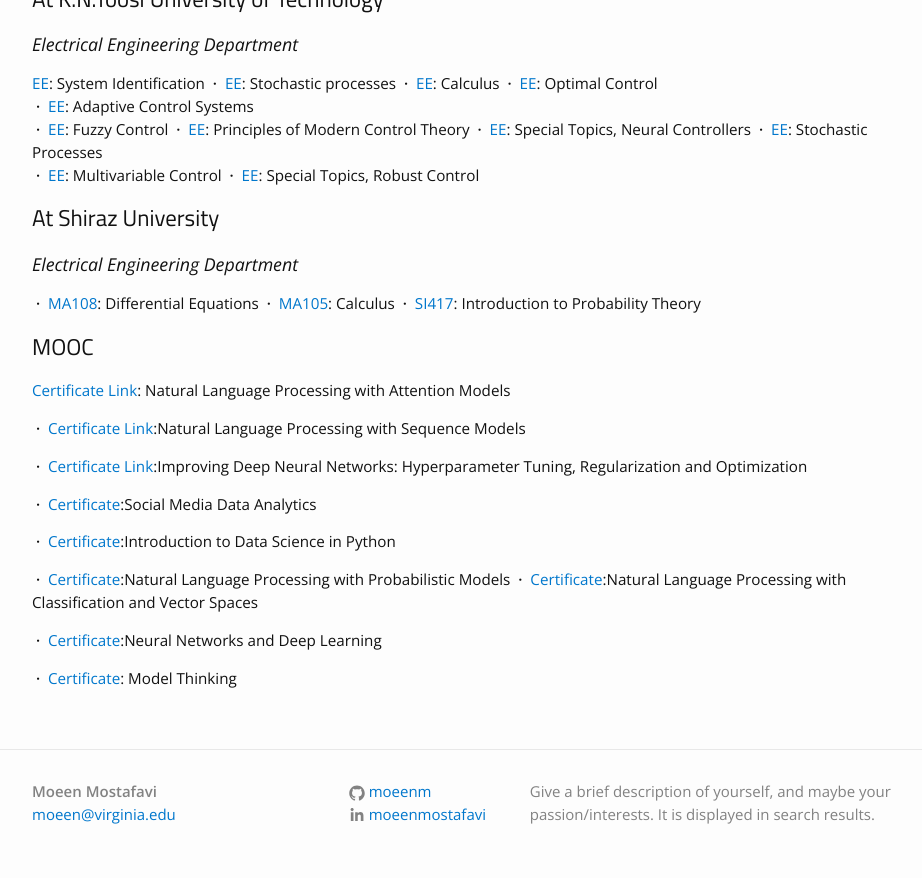
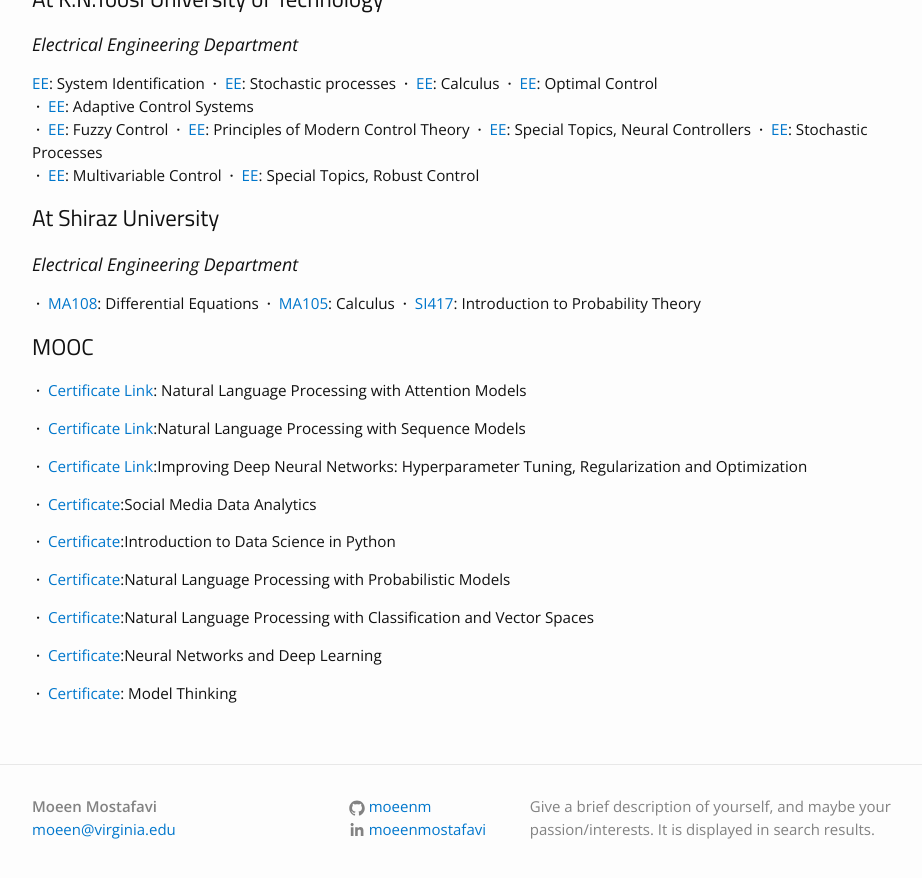
Before and after one commit to moeenm/moeenm.github.io, a Jekyll site: the page built from miscellany/courses.md, in a window 1280 px wide and 900 px high, scrolled down 583 px. Shown: the top 878 px of the window, without its empty margins (163-1085 px from the left). Built offline with Jekyll 4.4.1, drawn with Linux system fonts in a browser that asks for light colours.

```diff
--- a/miscellany/courses.md
+++ b/miscellany/courses.md
@@ -50,7 +50,7 @@ permalink: /miscellany/courses/
 <b>&nbsp;&middot;&nbsp;</b> <a href="">SI417</a>: Introduction to Probability Theory
 
 <h2>MOOC</h2>
-<a href="https://www.coursera.org/account/accomplishments/verify/KB59E7CLQA7V?utm_source=link&utm_medium=certificate&utm_content=cert_image&utm_campaign=sharing_cta&utm_product=course">Certificate Link</a>: Natural Language Processing with Attention Models
+<b>&nbsp;&middot;&nbsp;</b> <a href="https://www.coursera.org/account/accomplishments/verify/KB59E7CLQA7V?utm_source=link&utm_medium=certificate&utm_content=cert_image&utm_campaign=sharing_cta&utm_product=course">Certificate Link</a>: Natural Language Processing with Attention Models
 
 <b>&nbsp;&middot;&nbsp;</b> <a href="https://www.coursera.org/account/accomplishments/verify/US5FKT246P9E?utm_source=link&utm_medium=certificate&utm_content=cert_image&utm_campaign=sharing_cta&utm_product=course">Certificate Link</a>:Natural Language Processing with Sequence Models
 
@@ -61,6 +61,7 @@ permalink: /miscellany/courses/
 <b>&nbsp;&middot;&nbsp;</b> <a href="https://www.coursera.org/account/accomplishments/verify/K7VHX2VVNYU2">Certificate</a>:Introduction to Data Science in Python
 
 <b>&nbsp;&middot;&nbsp;</b> <a href="https://www.coursera.org/account/accomplishments/certificate/YDEM4NK5FAA8">Certificate</a>:Natural Language Processing with Probabilistic Models
+
 <b>&nbsp;&middot;&nbsp;</b> <a href="https://www.coursera.org/account/accomplishments/certificate/3685FP8EPSSE">Certificate</a>:Natural Language Processing with Classification and Vector Spaces
 
 <b>&nbsp;&middot;&nbsp;</b> <a href="https://www.coursera.org/account/accomplishments/verify/WKYW9CZJPRF8">Certificate</a>:Neural Networks and Deep Learning
```
